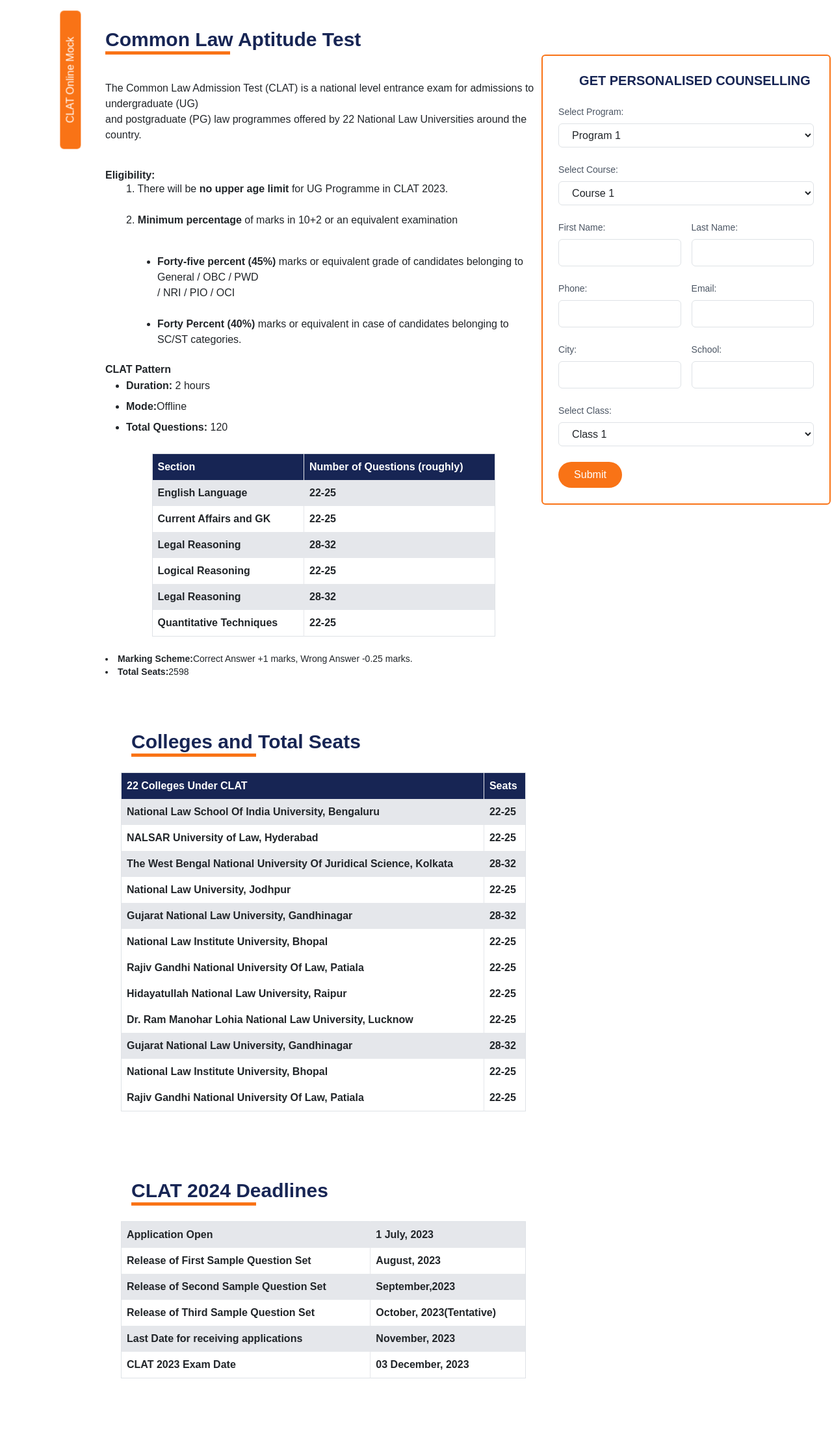
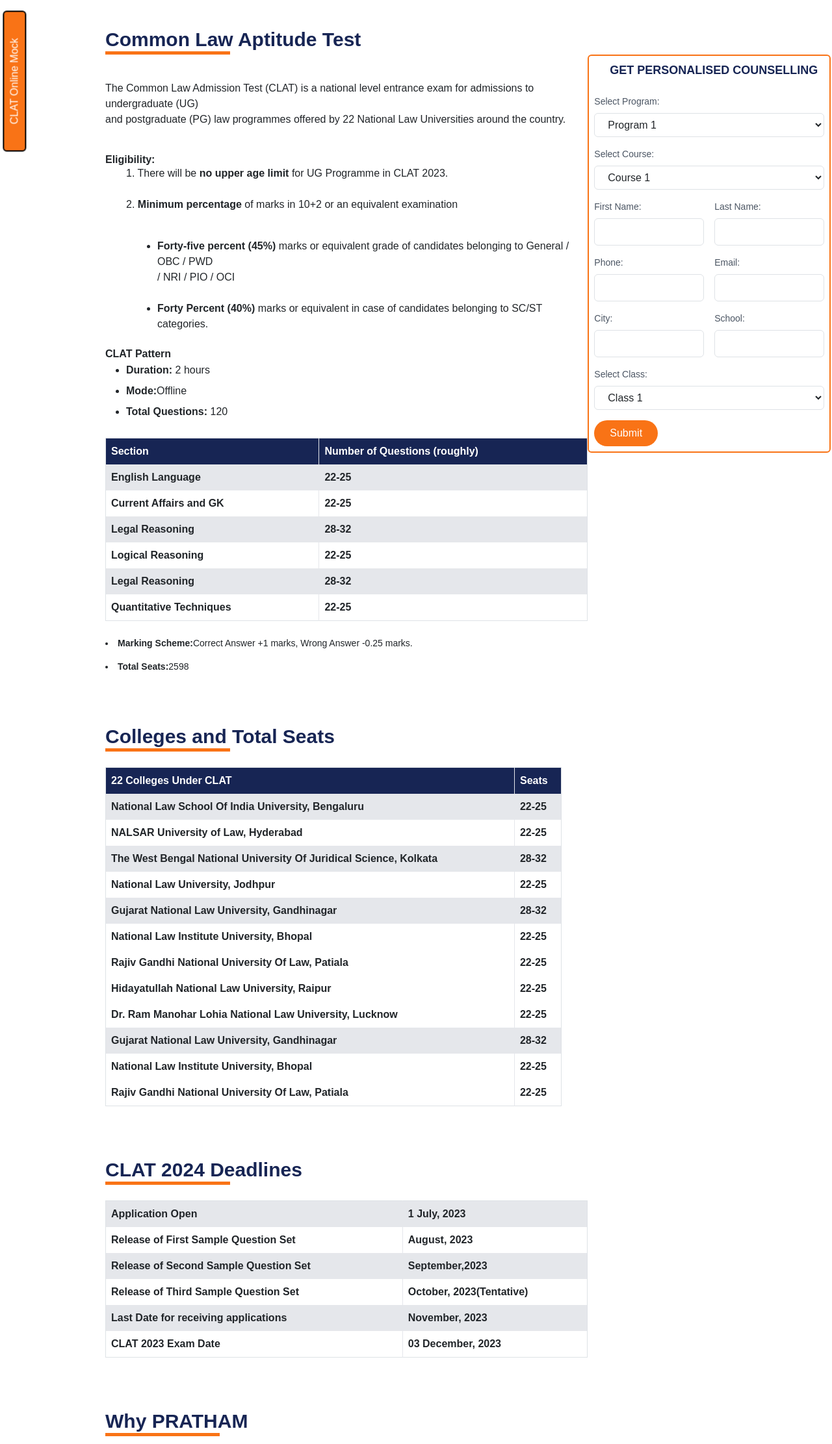
Before and after one commit to sjha0766/intern, a website built with Vite: page index.html in a window 1280 px wide. Shown: the part 501-2724 px from the top of the page at 65% size. Built offline with nearby package versions, Linux system fonts and the light colour scheme.

Commit message:
new commit

```diff
--- a/index.html
+++ b/index.html
@@ -107,7 +107,7 @@
     <div class="text-left absolute bottom-0 left-24  text-white p-1">
       Common Law Aptitude Test
     </div>
-    <button class="bg-orange-500 px-10 py-1 rounded-md fixed transform -rotate-90 mt-36 mr-8 text-white">CLAT Online Mock</button>
+    <button class="bg-orange-500 px-10 py-1  border-2 border-black ml-[-5.5rem] rounded-md fixed transform -rotate-90 mt-36 mr-20 text-white">CLAT Online Mock</button>
    <h2 class="text-blue-950 mt-20 ml-40 text-3xl font-bold">Common Law Aptitude Test</h2>
    <div class="border-b border-orange-500 my-0 w-48 ml-40  border-4"></div>
   <div class="w-full flex">
@@ -133,7 +133,7 @@
        <li> <span class="font-bold">Mode:</span>Offline</li>
         <li><span class="font-bold">Total Questions:</span> 120</li>
       </ul>
-      <div class="max-w-xl mx-auto bg-white p-6 rounded-md ">
+      <div class="max-w-[48rem] bg-white pt-6 rounded-md ">
         <table class="w-full border border-gray-300">
             <thead>
                 <tr>
@@ -176,13 +176,13 @@
         <ul class="list-disc pl-8 leading-8">
 
         </div>
-          <li class="text-sm"> <span class="font-bold text-sm">Marking Scheme:</span>Correct Answer +1 marks, Wrong Answer -0.25 marks.</li>
-           <li class="text-sm"><span class="font-bold text-xsm">Total Seats:</span>2598</li>
+          <li class="text-sm mt-6"> <span class="font-bold text-sm">Marking Scheme:</span>Correct Answer +1 marks, Wrong Answer -0.25 marks.</li>
+           <li class="text-sm mt-3  "><span class="font-bold text-xsm">Total Seats:</span>2598</li>
          </ul>
     </div>
-    <h2 class="text-blue-950 mt-20 ml-10 text-3xl font-bold">Colleges and Total Seats</h2>
-    <div class="border-b border-orange-500 my-0 w-48 ml-10  border-4"></div>
-    <div class="max-w-3xl mx-auto bg-white p-6 rounded-md">
+    <h2 class="text-blue-950 mt-20  text-3xl font-bold">Colleges and Total Seats</h2>
+    <div class="border-b border-orange-500 my-0 w-48   border-4"></div>
+    <div class="max-w-[55rem]  bg-white pt-6 pr-10 rounded-md">
       <table class="w-full border border-gray-300">
           <thead>
               <tr>
@@ -244,9 +244,9 @@
           <!-- Your list items go here -->
       </ul>
   </div>
-  <h2 class="text-blue-950 mt-20 ml-10 text-3xl font-bold">CLAT 2024 Deadlines</h2>
-    <div class="border-b border-orange-500 my-0 w-48 ml-10  border-4"></div>
-    <div class="max-w-3xl mx-auto bg-white p-6 rounded-md">
+  <h2 class="text-blue-950 mt-20  text-3xl font-bold">CLAT 2024 Deadlines</h2>
+    <div class="border-b border-orange-500 my-0 w-48   border-4"></div>
+    <div class="max-w-3xl  bg-white pt-6 rounded-md">
       <table class="w-full border border-gray-300">
           <thead>
 
@@ -284,21 +284,23 @@
           <!-- Your list items go here -->
       </ul>
   </div>
-  <h2 class="text-blue-950 mt-20 ml-10 text-3xl font-bold">Why PRATHAM</h2>
-    <div class="border-b border-orange-500 my-0 w-44 ml-10  border-4"></div>
-    <p class="mt-10 ml-20 text-sm">You can consider PRATHAM TEST PREP because of the faculty team, ready to travel the distance to get you a seat in the top tier National Law Universities. With mentors from Nalsar Hyderabad, NLU Jodhpur, NLIU Bhopal, RGNUL Patiala, NLU Assam you will get just the right guidance to crack an extremely competitive examination like CLAT.
+  <h2 class="text-blue-950 mt-20  text-3xl font-bold">Why PRATHAM</h2>
+    <div class="border-b border-orange-500 my-0 w-44   border-4"></div>
+    <div class="pr-10 ">
+      <p class="mt-10 ml-2 text-sm">You can consider PRATHAM TEST PREP because of the faculty team, ready to travel the distance to get you a seat in the top tier National Law Universities. With mentors from Nalsar Hyderabad, NLU Jodhpur, NLIU Bhopal, RGNUL Patiala, NLU Assam you will get just the right guidance to crack an extremely competitive examination like CLAT.
       </p>
 
-<p class="ml-20 mt-6 text-sm">Additionally, it offers a vast set of preparation material namely <span class="font-bold">Knowledge Primers</span> along with <span class="font-bold">Class Assignments, Home Assignments and Special Handouts</span> for every topic. You will get <span class="font-bold">chapter-wise question bank and a mock test series</span> to help you strategize for the exam. You will have access to an online portal where you can <span class="font-bold">find E-lectures</span> from the best faculty, exam analysis videos, and strategy sessions along with regular online/offline (as you opt) classes on the weekends so you are able to balance your boards and CLAT preparation.</p>
-  <p class="ml-20 mt-6 text-sm">You can also book mentor slots to speak to a mentor exclusively to address your problems and curate a study plan.</p>
-  <h2 class="text-blue-950 mt-20 ml-8 text-3xl font-bold">FREQUENTLY ASKED QUESTIONS</h2>
-  <div class="border-b border-orange-500 my-0 w-60 ml-8  border-4"></div>
- <h2 class="mt-10 ml-8 text-xl font-semibold">Can I Appear For CLAT While In Class XIth?</h2>
+      <p class="ml-2 mt-6 text-sm">Additionally, it offers a vast set of preparation material namely <span class="font-bold">Knowledge Primers</span> along with <span class="font-bold">Class Assignments, Home Assignments and Special Handouts</span> for every topic. You will get <span class="font-bold">chapter-wise question bank and a mock test series</span> to help you strategize for the exam. You will have access to an online portal where you can <span class="font-bold">find E-lectures</span> from the best faculty, exam analysis videos, and strategy sessions along with regular online/offline (as you opt) classes on the weekends so you are able to balance your boards and CLAT preparation.</p>
+        <p class="ml-2 mt-6 text-sm">You can also book mentor slots to speak to a mentor exclusively to address your problems and curate a study plan.</p>
     </div>
-  <div class="max-w-md mx-auto   bg-white p-6 rounded-md border-2 border-orange-500 h-fit">
-    <h2 class="text-xl font-semibold mb-6 text-blue-950 ml-8">GET PERSONALISED COUNSELLING</h2>
+  <h2 class="text-blue-950 mt-20  text-3xl font-bold">FREQUENTLY ASKED QUESTIONS</h2>
+  <div class="border-b border-orange-500 my-0 w-60  border-4"></div>
+ <h2 class="mt-10 ml-2 text-xl font-semibold">Can I Appear For CLAT While In Class XIth?</h2>
+</div>
+<div class="sticky-form w-1/3 mx-auto  bg-red-200 p-4 rounded-md border-2 h-fit border-orange-500">
+  <h2 class="text-lg font-semibold mb-4 text-blue-950 ml-4">GET PERSONALISED COUNSELLING</h2>
   <form>
-        <div class="mb-4">
+      <div class="mb-3">
           <label for="program" class="block text-sm font-medium text-gray-600">Select Program:</label>
           <select id="program" name="program" class="mt-1 block w-full py-2 px-3 border border-gray-300 bg-white rounded-md focus:outline-none focus:ring focus:border-blue-300">
               <option value="program1">Program 1</option>
@@ -307,7 +309,7 @@
           </select>
       </div>
 
-        <div class="mb-4">
+      <div class="mb-3">
           <label for="course" class="block text-sm font-medium text-gray-600">Select Course:</label>
           <select id="course" name="course" class="mt-1 block w-full py-2 px-3 border border-gray-300 bg-white rounded-md focus:outline-none focus:ring focus:border-blue-300">
               <option value="course1">Course 1</option>
@@ -316,7 +318,7 @@
           </select>
       </div>
 
-        <div class="mb-4 flex">
+      <div class="mb-3 flex">
           <div class="w-1/2 pr-2">
               <label for="firstName" class="block text-sm font-medium text-gray-600">First Name:</label>
               <input type="text" id="firstName" name="firstName" class="mt-1 block w-full py-2 px-3 border border-gray-300 bg-white rounded-md focus:outline-none focus:ring focus:border-blue-300">
@@ -327,7 +329,7 @@
           </div>
       </div>
 
-      <div class="mb-4 flex">
+      <div class="mb-3 flex">
           <div class="w-1/2 pr-2">
               <label for="phone" class="block text-sm font-medium text-gray-600">Phone:</label>
               <input type="tel" id="phone" name="phone" class="mt-1 block w-full py-2 px-3 border border-gray-300 bg-white rounded-md focus:outline-none focus:ring focus:border-blue-300">
@@ -338,8 +340,7 @@
           </div>
       </div>
 
-
-    <div class="mb-4 flex">
+      <div class="mb-3 flex">
           <div class="w-1/2 pr-2">
               <label for="city" class="block text-sm font-medium text-gray-600">City:</label>
               <input type="text" id="city" name="city" class="mt-1 block w-full py-2 px-3 border border-gray-300 bg-white rounded-md focus:outline-none focus:ring focus:border-blue-300">
@@ -350,8 +351,7 @@
           </div>
       </div>
 
-
-        <div class="mb-4">
+      <div class="mb-3">
           <label for="class" class="block text-sm font-medium text-gray-600">Select Class:</label>
           <select id="class" name="class" class="mt-1 block w-full py-2 px-3 border border-gray-300 bg-white rounded-md focus:outline-none focus:ring focus:border-blue-300">
               <option value="class1">Class 1</option>
@@ -363,8 +363,10 @@
       <button type="submit" class="bg-orange-500 text-white py-2 px-4 rounded-full hover:bg-orange-600 focus:outline-none focus:ring focus:border-blue-300">Submit</button>
   </form>
 </div>
+
 <!-- ************************ -->
 </div>
 
 </body>
+<script src="./index.js"></script>
 </html>
--- a/index.js
+++ /dev/null
@@ -1,16 +0,0 @@
-var arr=['sandeep',1,2,3];
-
-const data={
-    name:'sandeep',
-    social:{
-        facebook:{
-            first:'sandeep',
-            second:'sourabh'
-        }
-    }
-};
-const {first,second}=data.social.facebook;
-
-
-console.log(first);
-console.log(second);
--- a/main.css
+++ b/main.css
@@ -15,7 +15,9 @@
 .header-buttons {
     margin-right: auto;
     display: flex;
-    justify-content: center;
+    flex-wrap: wrap;
+    align-content: space-around;
+    justify-content: space-around;
 }
 
 .header-buttons button {
@@ -111,3 +113,10 @@
   .moving-heading {
     animation: moveHeading 4s infinite; /* Adjust the duration of the animation */
   }
+  .sticky-form {
+    position: sticky;
+    top: 0;
+    background-color: #ffffff;
+    padding: 20px;
+    z-index: 1000;
+}
```
Lines whose indentation alone changed are shown as unchanged.
